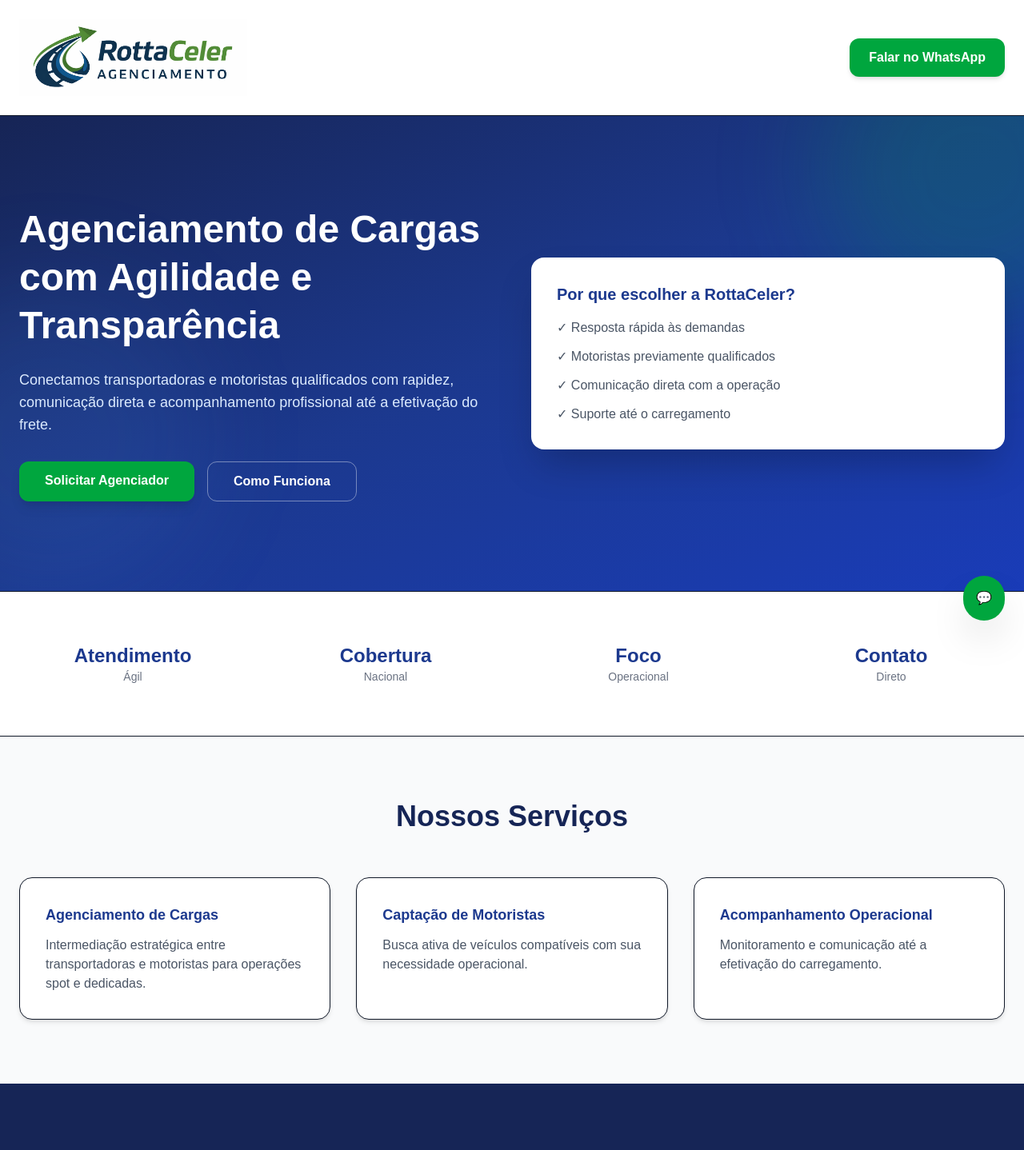
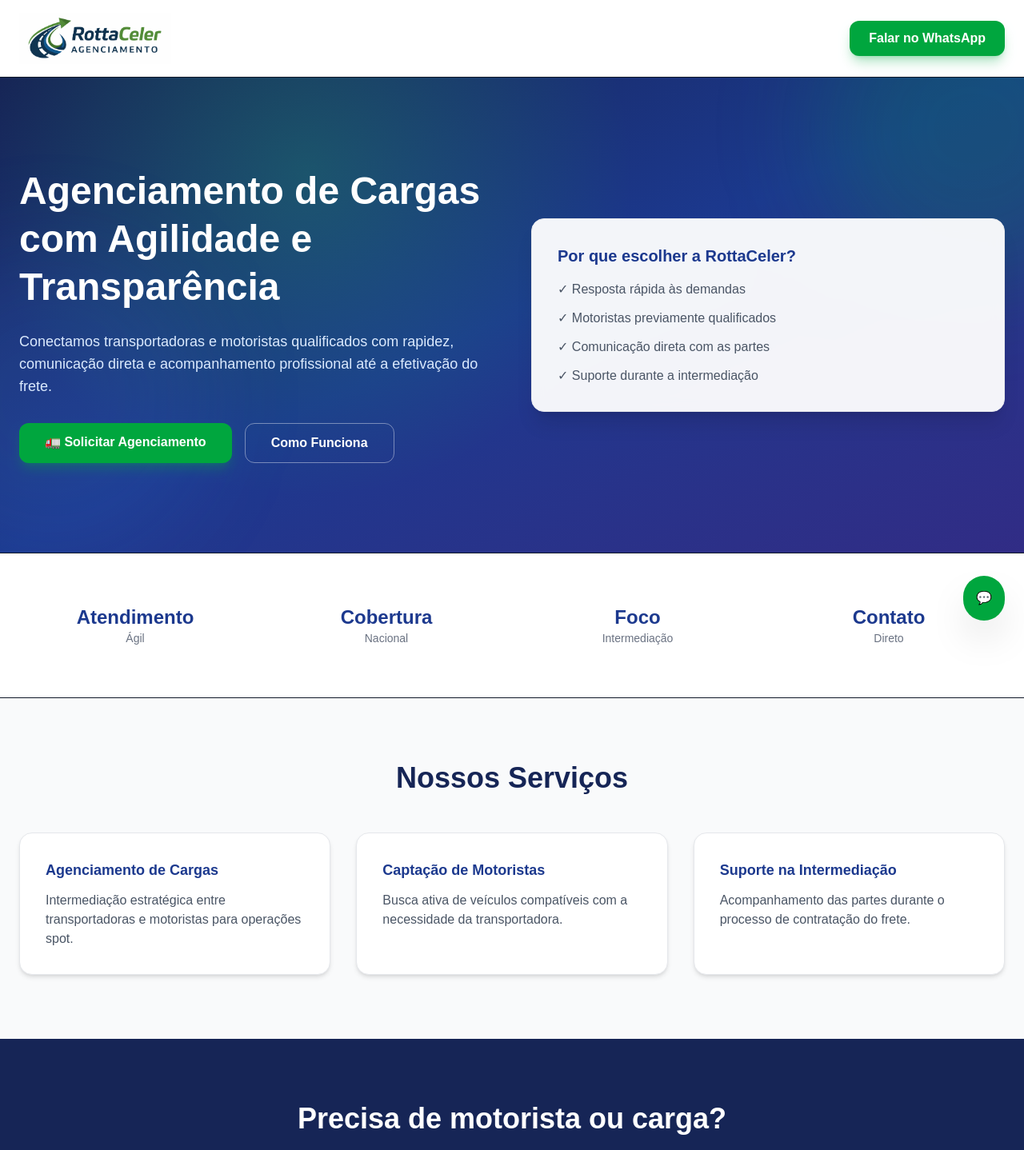
Before and after one commit to viniciusdossantos143/rottaceler-site, a Next.js app: page / in a window 1280 px wide. Shown: the top 1438 px of the page at 80% size. Built offline with nearby package versions, Linux system fonts and the light colour scheme.

Commit message:
feat: layout premium v5

```diff
--- a/app/page.tsx
+++ b/app/page.tsx
@@ -1,29 +1,36 @@
 export default function RottaCelerSite() {
-return ( <div className="min-h-screen bg-white text-gray-900">
-{/* Header profissional */} <header className="bg-white/95 backdrop-blur border-b sticky top-0 z-50"> <div className="max-w-7xl mx-auto px-4 md:px-6 py-4 md:py-6 flex items-center justify-between"> <img
+  return (
+    <div className="min-h-screen bg-white text-gray-900">
+      {/* ================= HEADER PREMIUM ================= */}
+      <header className="bg-white/90 backdrop-blur border-b sticky top-0 z-50">
+        <div className="max-w-7xl mx-auto px-4 md:px-6 py-4 flex items-center justify-between">
+          <img
             src="/rottaceler.png"
-         alt="RottaCeler Agenciamento"
-         className="h-14 md:h-24 w-auto object-contain"
+            alt="RottaCeler"
+            className="h-12 md:h-16 w-auto object-contain"
           />
-
 
           <a
             href="https://wa.me/5581987547616"
-        className="bg-green-600 text-white px-4 md:px-6 py-2 md:py-3 rounded-xl text-sm md:text-base font-semibold hover:bg-green-700 transition shadow-md whitespace-nowrap"
+            className="bg-green-600 hover:bg-green-700 text-white px-5 md:px-6 py-2.5 rounded-xl text-sm md:text-base font-semibold shadow-lg shadow-green-600/30 hover:scale-[1.02] active:scale-[0.98] transition-all duration-200 whitespace-nowrap"
           >
             Falar no WhatsApp
           </a>
         </div>
       </header>
 
-  {/* HERO institucional */}
+      {/* ================= HERO PREMIUM ================= */}
       <section className="relative overflow-hidden">
-    <div className="absolute inset-0 bg-gradient-to-br from-blue-950 via-blue-900 to-blue-800" />
+        {/* fundo premium */}
+        <div className="absolute inset-0 bg-gradient-to-br from-blue-950 via-blue-900 to-indigo-900" />
+        <div className="absolute inset-0 bg-[radial-gradient(circle_at_30%_20%,rgba(34,197,94,0.25),transparent_40%)]" />
 
+        {/* blobs */}
         <div className="absolute -right-32 -top-32 w-72 md:w-96 h-72 md:h-96 bg-green-600/20 rounded-full blur-3xl" />
         <div className="absolute -left-32 bottom-0 w-72 md:w-96 h-72 md:h-96 bg-blue-400/10 rounded-full blur-3xl" />
 
-    <div className="relative max-w-7xl mx-auto px-4 md:px-6 py-20 md:py-28 grid md:grid-cols-2 gap-10 md:gap-12 items-center text-white">
+        <div className="relative max-w-7xl mx-auto px-4 md:px-6 py-20 md:py-28 grid md:grid-cols-2 gap-12 items-center text-white">
+          {/* TEXTO */}
           <div className="text-center md:text-left">
             <h1 className="text-3xl md:text-5xl font-extrabold leading-tight mb-6">
               Agenciamento de Cargas com Agilidade e Transparência
@@ -38,13 +45,13 @@ return ( <div className="min-h-screen bg-white text-gray-900">
             <div className="flex flex-col sm:flex-row gap-4 justify-center md:justify-start">
               <a
                 href="https://wa.me/5581987547616"
-            className="bg-green-600 text-white px-8 py-3 rounded-xl font-semibold hover:bg-green-700 transition shadow-lg text-center"
+                className="bg-green-600 hover:bg-green-700 text-white px-8 py-3 rounded-xl font-semibold shadow-lg shadow-green-600/30 hover:scale-[1.03] active:scale-[0.97] transition-all duration-200 text-center"
               >
-            Solicitar Agenciador
+                🚛 Solicitar Agenciamento
               </a>
 
               <a
-            href="#como-funciona"
+                href="#servicos"
                 className="border border-white/40 px-8 py-3 rounded-xl font-semibold hover:bg-white/10 transition text-center"
               >
                 Como Funciona
@@ -52,8 +59,8 @@ return ( <div className="min-h-screen bg-white text-gray-900">
             </div>
           </div>
 
-      {/* Card de confiança */}
-      <div className="bg-white text-gray-900 rounded-2xl shadow-2xl p-6 md:p-8">
+          {/* CARD PREMIUM */}
+          <div className="bg-white/95 backdrop-blur rounded-2xl shadow-xl border border-gray-200 p-6 md:p-8">
             <h3 className="text-lg md:text-xl font-bold mb-4 text-blue-900">
               Por que escolher a RottaCeler?
             </h3>
@@ -61,20 +68,20 @@ return ( <div className="min-h-screen bg-white text-gray-900">
             <ul className="space-y-3 text-gray-600 text-sm md:text-base">
               <li>✓ Resposta rápida às demandas</li>
               <li>✓ Motoristas previamente qualificados</li>
-          <li>✓ Comunicação direta com a operação</li>
-          <li>✓ Suporte até o carregamento</li>
+              <li>✓ Comunicação direta com as partes</li>
+              <li>✓ Suporte durante a intermediação</li>
             </ul>
           </div>
         </div>
       </section>
 
-  {/* PROVA DE AUTORIDADE */}
-  <section className="py-12 md:py-16 bg-white border-y">
-    <div className="max-w-7xl mx-auto px-4 md:px-6 grid grid-cols-2 md:grid-cols-4 gap-6 md:gap-8 text-center">
+      {/* ================= PROVA DE AUTORIDADE ================= */}
+      <section className="py-14 md:py-16 bg-white border-y">
+        <div className="max-w-7xl mx-auto px-4 md:px-6 grid grid-cols-2 md:grid-cols-4 gap-6 text-center">
           {[
             { n: "Atendimento", t: "Ágil" },
             { n: "Cobertura", t: "Nacional" },
-        { n: "Foco", t: "Operacional" },
+            { n: "Foco", t: "Intermediação" },
             { n: "Contato", t: "Direto" },
           ].map((item, i) => (
             <div key={i}>
@@ -89,10 +96,10 @@ return ( <div className="min-h-screen bg-white text-gray-900">
         </div>
       </section>
 
-  {/* SERVIÇOS */}
+      {/* ================= SERVIÇOS ================= */}
       <section id="servicos" className="py-16 md:py-20 bg-gray-50">
         <div className="max-w-7xl mx-auto px-4 md:px-6">
-      <h2 className="text-2xl md:text-4xl font-extrabold text-center mb-12 md:mb-14 text-blue-950">
+          <h2 className="text-2xl md:text-4xl font-extrabold text-center mb-12 text-blue-950">
             Nossos Serviços
           </h2>
 
@@ -100,20 +107,20 @@ return ( <div className="min-h-screen bg-white text-gray-900">
             {[
               {
                 title: "Agenciamento de Cargas",
-            desc: "Intermediação estratégica entre transportadoras e motoristas para operações spot e dedicadas.",
+                desc: "Intermediação estratégica entre transportadoras e motoristas para operações spot.",
               },
               {
                 title: "Captação de Motoristas",
-            desc: "Busca ativa de veículos compatíveis com sua necessidade operacional.",
+                desc: "Busca ativa de veículos compatíveis com a necessidade da transportadora.",
               },
               {
-            title: "Acompanhamento Operacional",
-            desc: "Monitoramento e comunicação até a efetivação do carregamento.",
+                title: "Suporte na Intermediação",
+                desc: "Acompanhamento das partes durante o processo de contratação do frete.",
               },
             ].map((item, i) => (
               <div
                 key={i}
-            className="bg-white rounded-2xl p-6 md:p-8 shadow-md hover:shadow-xl transition border"
+                className="bg-white rounded-2xl p-6 md:p-8 shadow-md hover:shadow-xl transition border border-gray-200"
               >
                 <h4 className="font-bold text-lg mb-3 text-blue-900">
                   {item.title}
@@ -127,27 +134,27 @@ return ( <div className="min-h-screen bg-white text-gray-900">
         </div>
       </section>
 
-  {/* CTA */}
+      {/* ================= CTA FINAL ================= */}
       <section className="py-16 md:py-20 bg-blue-950 text-white">
         <div className="max-w-4xl mx-auto px-4 md:px-6 text-center">
           <h3 className="text-2xl md:text-4xl font-extrabold mb-4">
-
+            Precisa de motorista ou carga?
           </h3>
 
           <p className="text-blue-100 mb-8">
-        Atendimento rápido para transportadoras e motoristas.
+            Fale agora com a RottaCeler e agilize sua operação logística.
           </p>
 
           <a
             href="https://wa.me/5581987547616"
-        className="bg-green-600 text-white px-8 md:px-10 py-3 md:py-4 rounded-xl font-semibold hover:bg-green-700 transition shadow-lg inline-block"
+            className="bg-green-600 hover:bg-green-700 text-white px-10 py-4 rounded-xl font-semibold shadow-lg shadow-green-600/30 hover:scale-[1.03] active:scale-[0.97] transition-all duration-200 inline-block"
           >
             Chamar no WhatsApp
           </a>
         </div>
       </section>
 
-  {/* Footer */}
+      {/* ================= FOOTER ================= */}
       <footer className="bg-gray-950 text-gray-400 py-10">
         <div className="max-w-7xl mx-auto px-4 md:px-6 text-center text-sm">
           <img
@@ -155,21 +162,27 @@ return ( <div className="min-h-screen bg-white text-gray-900">
             alt="RottaCeler"
             className="h-12 md:h-14 mx-auto mb-4 object-contain"
           />
-      <p className="mt-2"></p>
+
           <p className="mt-4 text-xs opacity-70">
             © {new Date().getFullYear()} RottaCeler. Todos os direitos reservados.
           </p>
 
           <p className="mt-3 text-[11px] md:text-xs text-gray-500 leading-relaxed max-w-4xl mx-auto">
-  <strong>Aviso Legal:</strong> A RottaCeler atua exclusivamente como intermediadora de fretes, não realizando transporte, não emitindo CT-e ou MDF-e e não se responsabilizando pela execução do frete, integridade da carga, prazos, diárias, estadias, descontos, valores negociados ou obrigações fiscais, securitárias e operacionais, que são de responsabilidade exclusiva das partes contratantes do transporte.
+            <strong>Aviso Legal:</strong> A RottaCeler atua exclusivamente como
+            intermediadora de fretes, não realizando transporte, não emitindo
+            CT-e ou MDF-e e não se responsabilizando pela execução do frete,
+            integridade da carga, prazos, diárias, estadias, descontos, valores
+            negociados ou obrigações fiscais, securitárias e operacionais, que
+            são de responsabilidade exclusiva das partes contratantes do
+            transporte.
           </p>
         </div>
       </footer>
 
-  {/* Botão WhatsApp flutuante */}
+      {/* ================= BOTÃO FLUTUANTE ================= */}
       <a
         href="https://wa.me/5581987547616"
-    className="fixed bottom-5 right-5 md:bottom-6 md:right-6 bg-green-600 hover:bg-green-700 text-white p-4 rounded-full shadow-2xl z-50"
+        className="fixed bottom-5 right-5 md:bottom-6 md:right-6 bg-green-600 hover:bg-green-700 text-white p-4 rounded-full shadow-2xl z-50 hover:scale-110 transition"
         aria-label="WhatsApp"
       >
         💬
```
Lines whose indentation alone changed are shown as unchanged.
